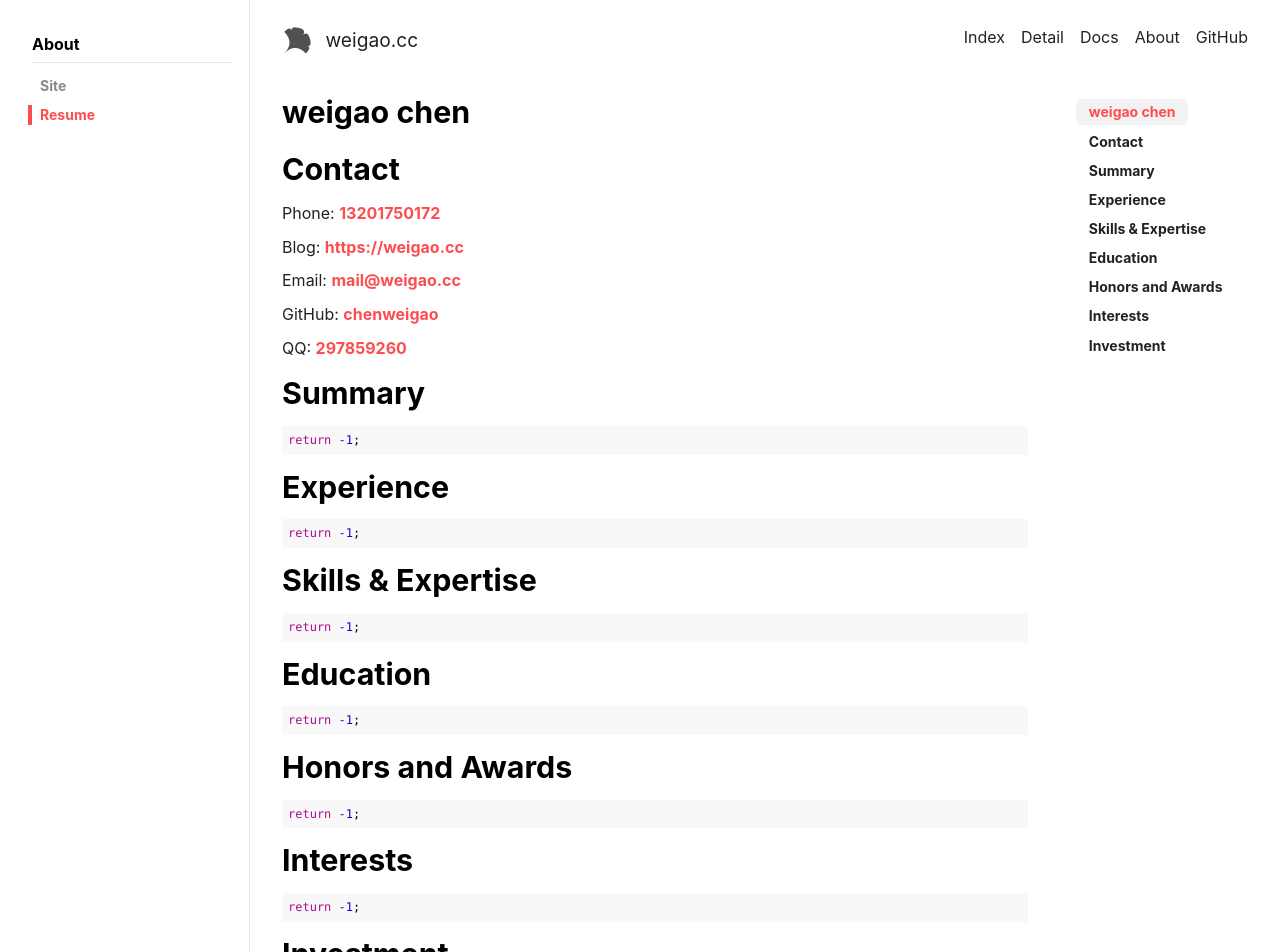
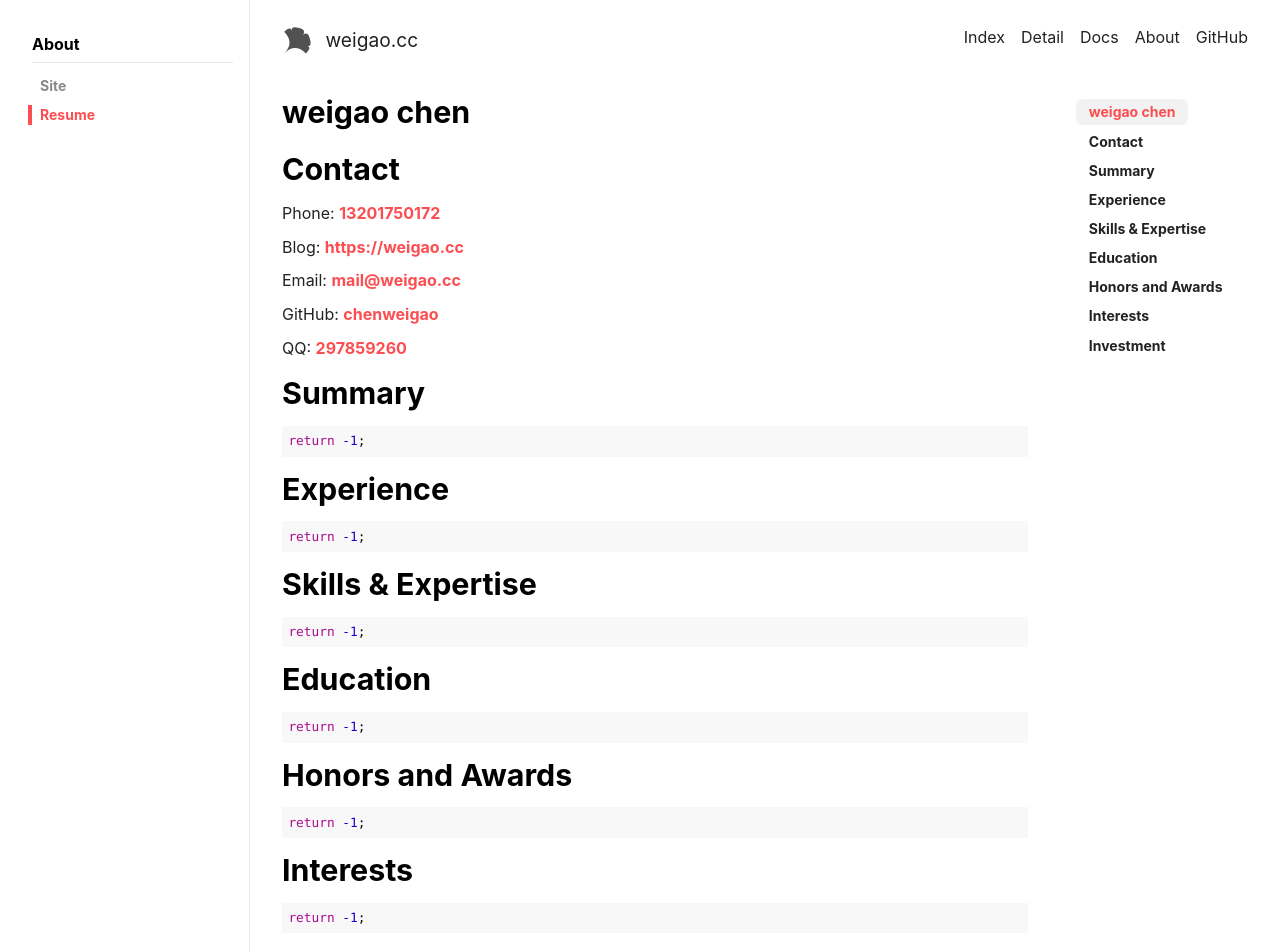
Before and after one commit to chenweigao/jekyll-blog, a Jekyll site: the page built from docs/zh/about.md, in a window 1280 px wide. Shown: the top 952 px of the page. Built offline with Jekyll 4.4.1, drawn with Linux system fonts in a browser that asks for light colours; nearby versions of some CDN libraries; our own code applies the rules of GitHub Pages for plain Markdown files.

Commit message:
update font-size

```diff
--- a/assets/css/xcode.css
+++ b/assets/css/xcode.css
@@ -11,7 +11,7 @@ XCode style (c) Angel Garcia <angelgarcia.mail@gmail.com>
   background: #f8f8f8 !important;
   /* background: #fff !important; */
   color: black;
-  /* font-size: 0.9rem !important; */
+  font-size: 0.8rem !important;
 }
 
 .hljs-comment,
```
